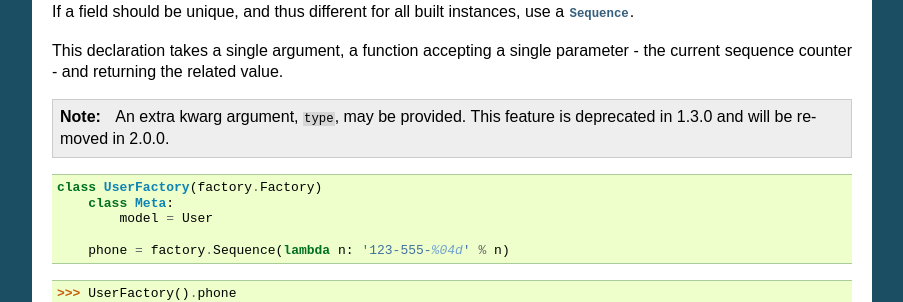
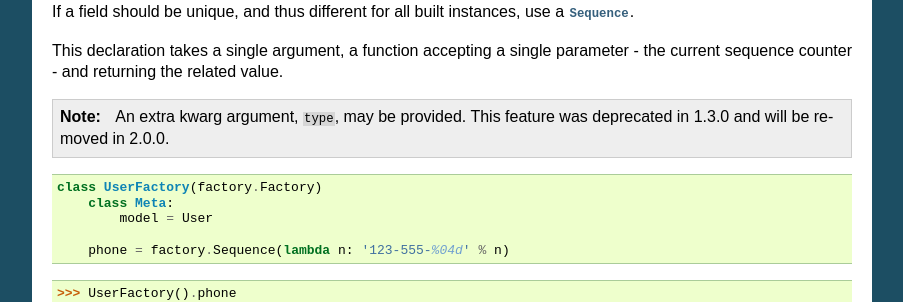
Before and after one commit to FactoryBoy/factory_boy, a Sphinx documentation site: the page built from docs/reference.rst, in a window 1280 px wide and 900 px high, scrolled down 8355 px. Shown: the part 152-454 px from the top of the window, without its empty margins (198-1101 px from the left). Built offline with Sphinx 7.4.7, drawn with Linux system fonts in a browser that asks for light colours.

Commit message:
Fix obsolete text in docs (Closes #245, #248, #249).
Thanks a lot to Jeff Widman for spotting them!

```diff
--- a/docs/changelog.rst
+++ b/docs/changelog.rst
@@ -130,8 +130,6 @@
       Those attributes should now declared within the :class:`class Meta <factory.FactoryOptions>` attribute:
 
       For :class:`factory.Factory`:
-
-      * Rename :attr:`~factory.Factory.FACTORY_FOR` to :attr:`~factory.FactoryOptions.model`
 
       * Rename :attr:`~factory.Factory.FACTORY_FOR` to :attr:`~factory.FactoryOptions.model`
       * Rename :attr:`~factory.Factory.ABSTRACT_FACTORY` to :attr:`~factory.FactoryOptions.abstract`
--- a/docs/reference.rst
+++ b/docs/reference.rst
@@ -634,7 +634,7 @@
 
 
 .. note:: An extra kwarg argument, ``type``, may be provided.
-          This feature is deprecated in 1.3.0 and will be removed in 2.0.0.
+          This feature was deprecated in 1.3.0 and will be removed in 2.0.0.
 
 
 .. code-block:: python
```
Also changed, not shown: 1 other file.
